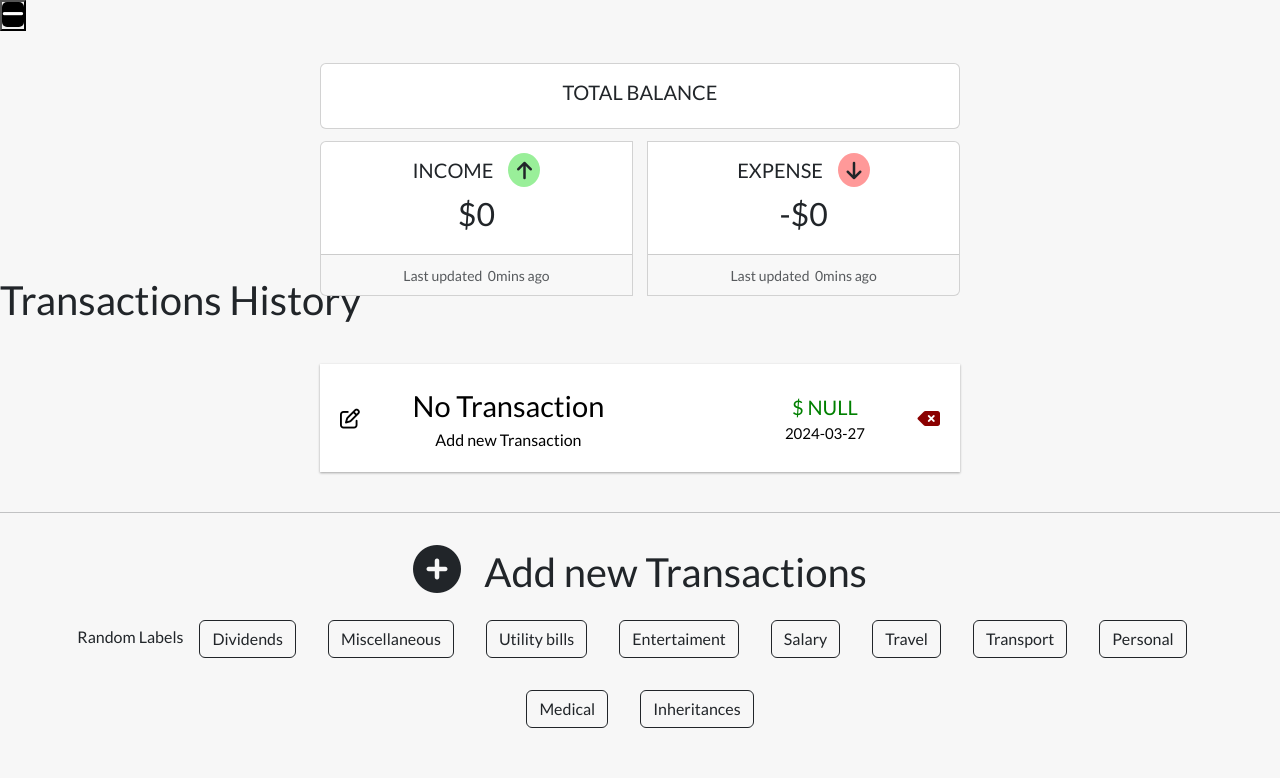
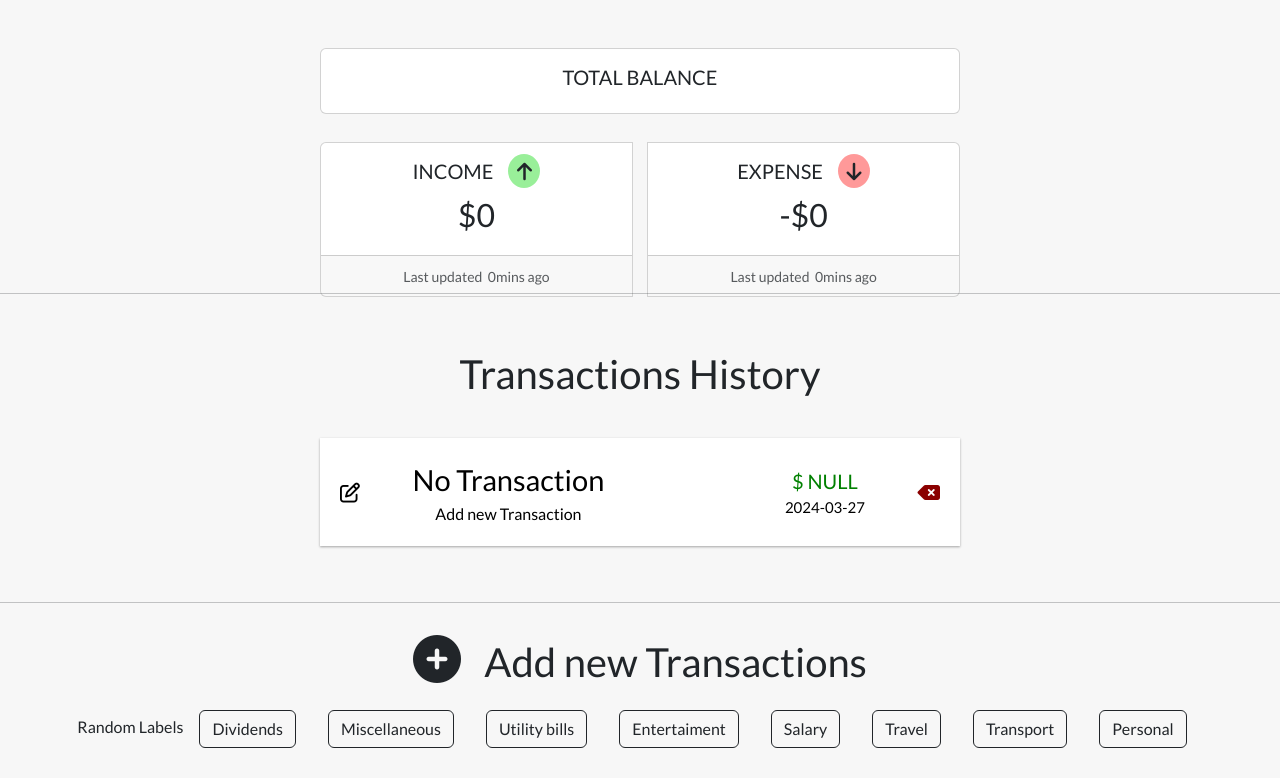
Before and after one commit to RahulPorel/Expense-Tracker, a React (Vite) app: page / in a window 1280 px wide. Shown: the top 778 px of the page. Built offline with nearby package versions, Linux system fonts and the light colour scheme; a web font is replaced by a local one.

Commit message:
code update rm some buggy codes

```diff
--- a/src/components/Balance/Balance.css
+++ b/src/components/Balance/Balance.css
@@ -1,5 +1,5 @@
 .Bal-container {
-  margin: 2rem 20rem;
+  margin: 3rem 20rem;
 }
 
 .center {
--- a/src/components/Balance/Balance.jsx
+++ b/src/components/Balance/Balance.jsx
@@ -1,12 +1,11 @@
 import { useContext, useState } from "react";
 import Card from "react-bootstrap/Card";
 import "./Balance.css";
-import Button from "react-bootstrap/Button";
+
 import { FormContext } from "../../context/newTrans";
 
 const Balance = () => {
   const BalanceState = useContext(FormContext);
-
   const [editMode, setEditMode] = useState(false);
   const [newBalance, setNewBalance] = useState(BalanceState.balance);
 
@@ -18,46 +17,16 @@ const Balance = () => {
     BalanceState.setBalance(newBalance);
     setEditMode(false);
   };
-  console.log(BalanceState.balance);
 
   return (
     <div className="balance-app">
-      <button onClick={BalanceState.hideBalance}>
-        {!BalanceState.hideBalToggle ? (
-          <i
-            className="fa-solid fa-plus"
-            style={{
-              display: "inline-flex",
-              fontSize: "25px",
-              background: "black",
-              color: "white ",
-              borderRadius: "5px",
-            }}
-          ></i>
-        ) : (
-          <i
-            className="fa-solid fa-minus"
-            style={{
-              display: "inline-flex",
-              fontSize: "25px",
-              background: "black",
-              color: "white ",
-              borderRadius: "5px",
-            }}
-          ></i>
-        )}
-      </button>
-
-      {BalanceState.hideBalToggle && !editMode && (
       <>
         <Card className="Bal-container">
           <Card.Body className="center">
             <Card.Title>TOTAL BALANCE</Card.Title>
             {BalanceState.balance !== 0 && (
               <Card.Text
-                  className={
-                    BalanceState.balance < 0 ? "text-red" : "text-green"
-                  }
+                className={BalanceState.balance < 0 ? "text-red" : "text-green"}
               >
                 ${BalanceState.balance}
               </Card.Text>
@@ -65,21 +34,6 @@ const Balance = () => {
           </Card.Body>
         </Card>
       </>
-      )}
-
-      {editMode && (
-        <>
-          <Card.Body>
-            <Card.Title>EDIT BALANCE</Card.Title>
-            <input
-              type="number"
-              value={newBalance}
-              onChange={(e) => setNewBalance(e.target.value)}
-            />
-            <button onClick={handleUpdateBalance}>Update Balance</button>
-          </Card.Body>
-        </>
-      )}
 
       <div className="d-flex justify-content-around"></div>
     </div>
--- a/src/components/Transactions/Transactions.css
+++ b/src/components/Transactions/Transactions.css
@@ -91,3 +91,7 @@
 .add-new-form {
   margin: 2rem 17.5rem;
 }
+.Trans-hist-container {
+  margin: 3.5rem 0;
+  text-align: center;
+}
--- a/src/components/Transactions/Transactions.jsx
+++ b/src/components/Transactions/Transactions.jsx
@@ -106,7 +106,8 @@ const Transactions = () => {
 
   return (
     <>
-      <Card.Body>
+      <hr />
+      <Card.Body className="Trans-hist-container">
         <h1>Transactions History</h1>
         {FormState.formData.length >= 1 ? (
           <ul className="list">
```
Also changed, not shown: src/components/Tp/Tp.jsx (deleted, +0 -21 lines), src/components/Tp/YourComponent.css (deleted, +0 -20 lines). Lines whose indentation alone changed are shown as unchanged.
